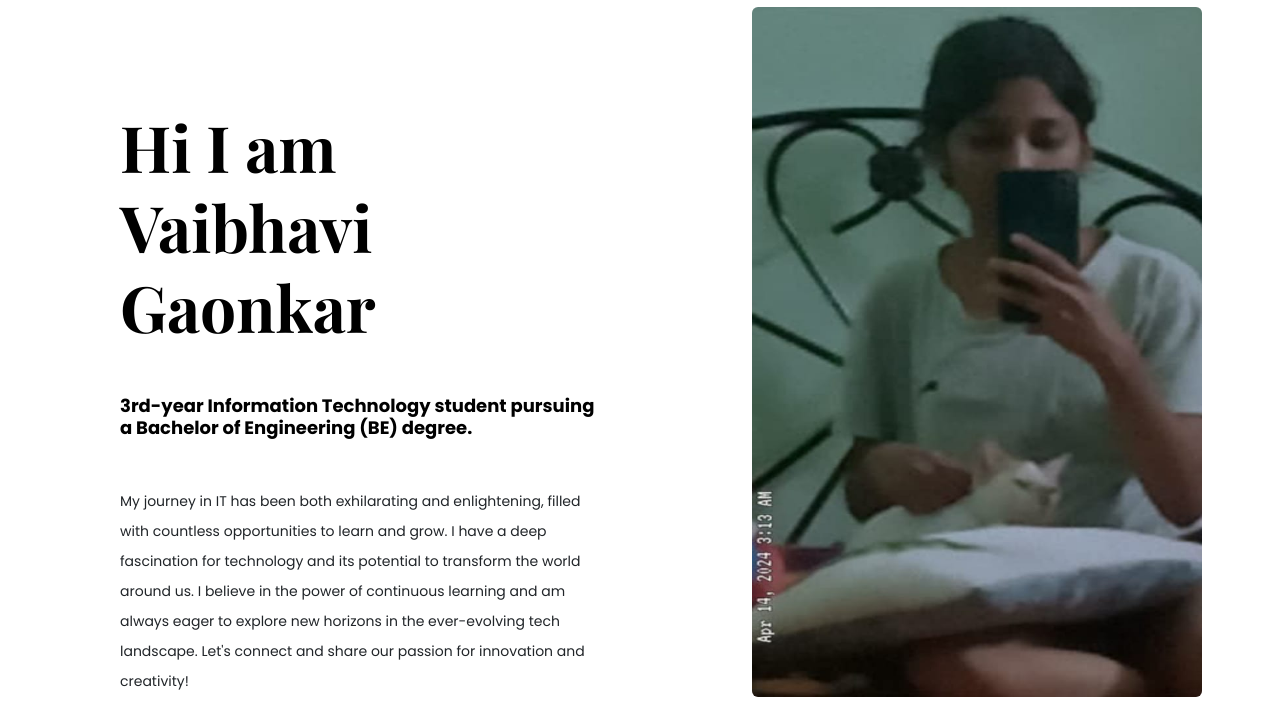
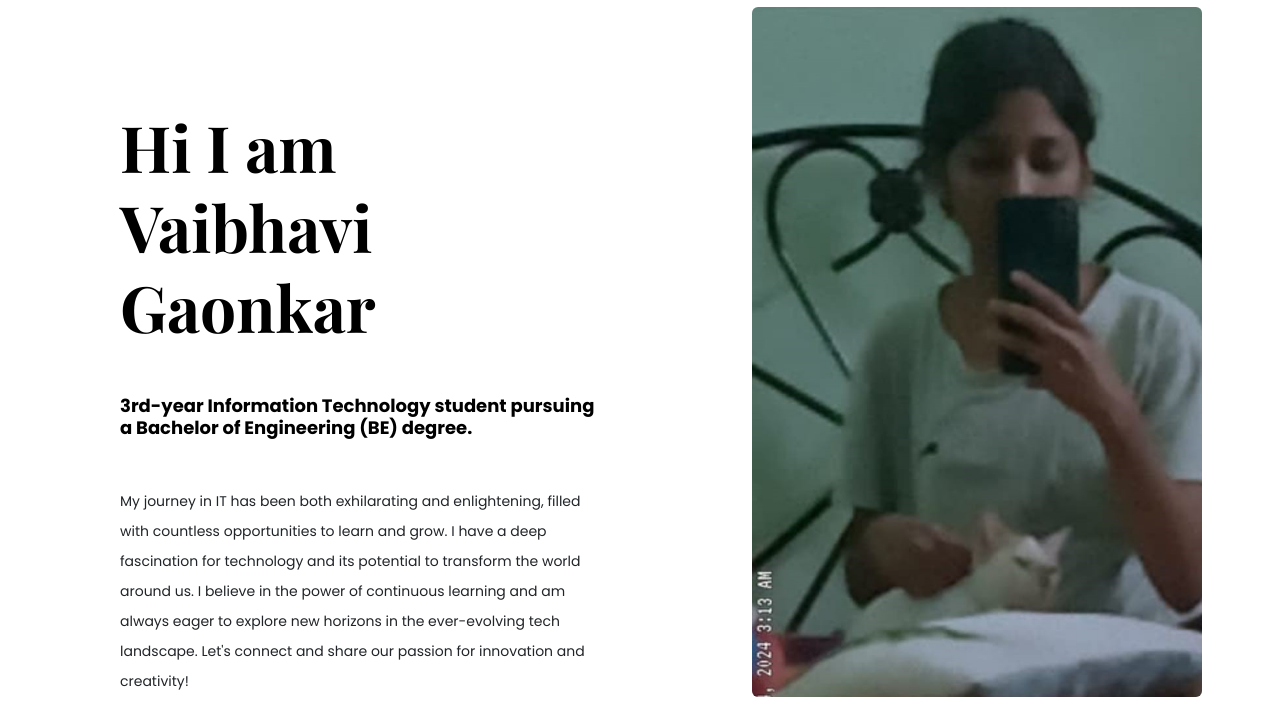
Before and after one commit to XboxSignOut/portfolio-project, a plain HTML site: page about.html in a window 1280 px wide. Shown: the part 65-782 px from the top of the page. Drawn offline with nearby package versions, Linux system fonts and the light colour scheme; a web font is replaced by a local one.

Commit message:
change me.jpg image

```diff
--- a/about.html
+++ b/about.html
@@ -94,7 +94,7 @@
           </div>
         </div>
         <div class="col-lg-6">
-          <img src="images/me.jpg" alt="" class="my-img rounded" />
+          <img src="images/vaibhavi.jpg" alt="" class="my-img rounded" />
         </div>
       </div>
     </div>
```
Also changed, not shown: images/vaibhavi.jpg (added).
